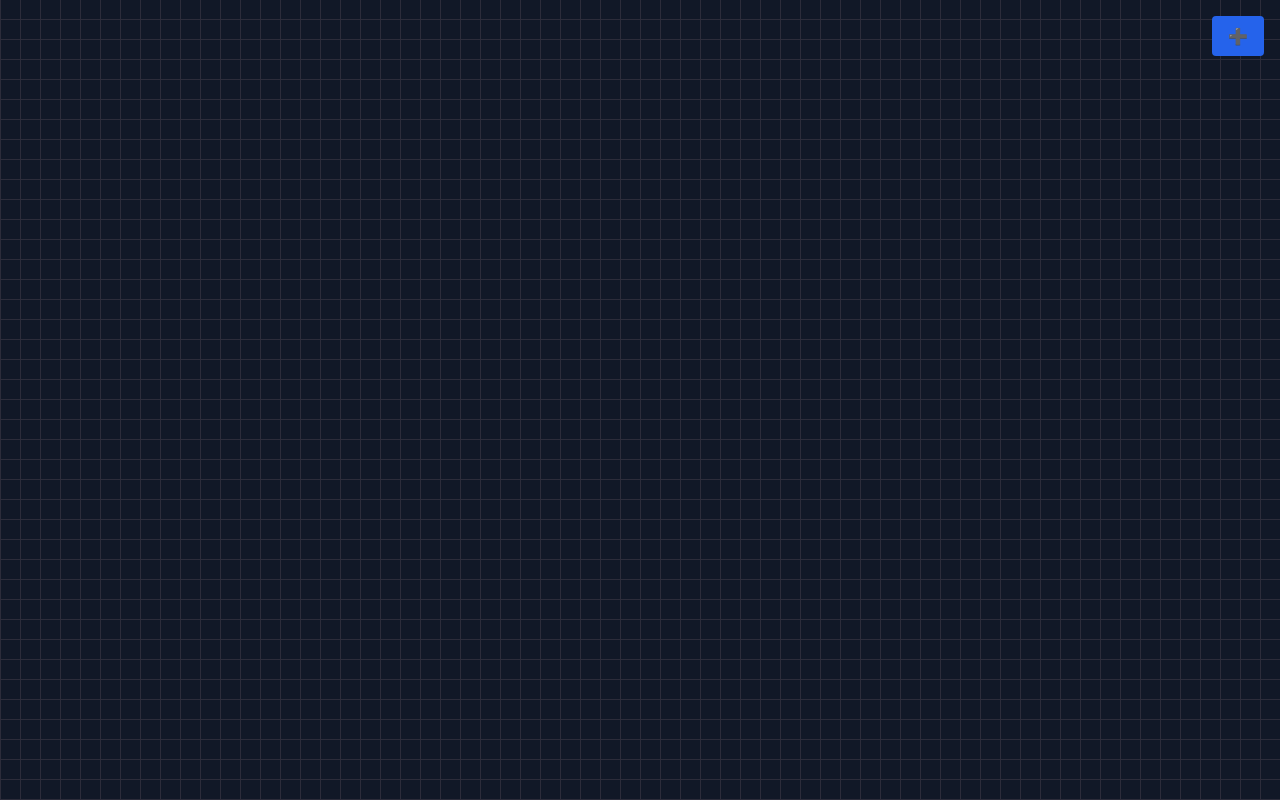
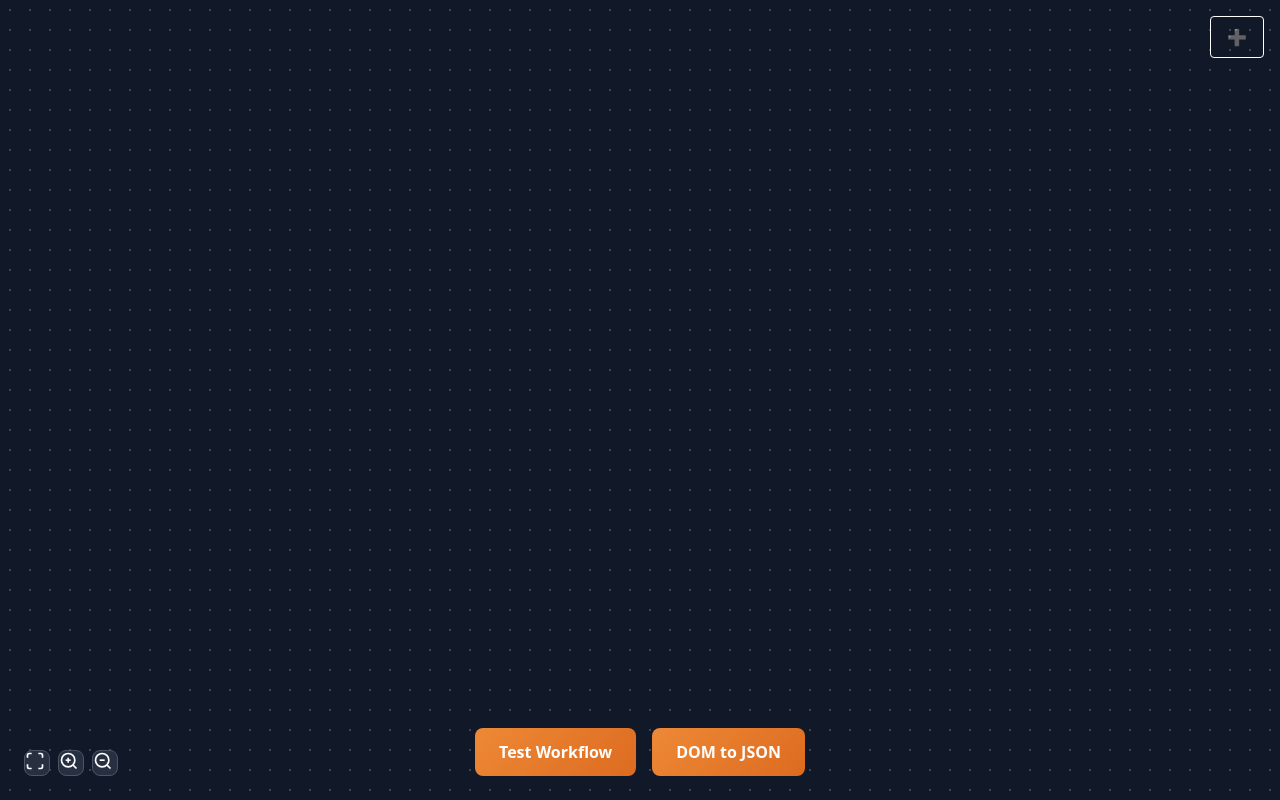
Before and after one commit to salman679/Flow-Canvas, a plain HTML site: page index.html in a window 1280 px wide. Drawn offline with nearby package versions, Linux system fonts and the light colour scheme.

Commit message:
updated the funtionality

```diff
--- a/index.html
+++ b/index.html
@@ -10,10 +10,75 @@
     <div id="canvas" class="relative w-screen h-screen canvas-bg">
       <svg id="connections" width="100%" height="100%"></svg>
 
+      <!-- Control Buttons (Bottom Left) -->
+      <div class="absolute bottom-6 left-6 flex space-x-2 z-20">
+        <button id="fullscreenBtn" class="control-btn p-3 rounded-lg">
+          <svg
+            width="20"
+            height="20"
+            viewBox="0 0 24 24"
+            fill="none"
+            stroke="currentColor"
+            stroke-width="2"
+          >
+            <path
+              d="M8 3H5a2 2 0 0 0-2 2v3m18 0V5a2 2 0 0 0-2-2h-3m0 18h3a2 2 0 0 0 2-2v-3M3 16v3a2 2 0 0 0 2 2h3"
+            />
+          </svg>
+        </button>
+        <button id="zoomInBtn" class="control-btn p-3 rounded-lg">
+          <svg
+            width="20"
+            height="20"
+            viewBox="0 0 24 24"
+            fill="none"
+            stroke="currentColor"
+            stroke-width="2"
+          >
+            <circle cx="11" cy="11" r="8" />
+            <path d="M21 21l-4.35-4.35" />
+            <line x1="11" y1="8" x2="11" y2="14" />
+            <line x1="8" y1="11" x2="14" y2="11" />
+          </svg>
+        </button>
+        <button id="zoomOutBtn" class="control-btn p-3 rounded-lg">
+          <svg
+            width="20"
+            height="20"
+            viewBox="0 0 24 24"
+            fill="none"
+            stroke="currentColor"
+            stroke-width="2"
+          >
+            <circle cx="11" cy="11" r="8" />
+            <path d="M21 21l-4.35-4.35" />
+            <line x1="8" y1="11" x2="14" y2="11" />
+          </svg>
+        </button>
+      </div>
+
+      <!-- Action Buttons (Bottom Center) -->
+      <div
+        class="absolute bottom-6 left-1/2 transform -translate-x-1/2 flex space-x-4 z-20"
+      >
+        <button
+          id="testWorkflowBtn"
+          class="action-btn px-6 py-3 rounded-lg font-semibold"
+        >
+          Test Workflow
+        </button>
+        <button
+          id="domToJsonBtn"
+          class="action-btn px-6 py-3 rounded-lg font-semibold"
+        >
+          DOM to JSON
+        </button>
+      </div>
+
       <!-- Add Button -->
       <button
         id="addNodeBtn"
-        class="absolute top-4 right-4 bg-blue-600 hover:bg-blue-700 px-4 py-2 rounded text-white z-20"
+        class="absolute top-4 right-4 border border-white px-4 py-2 rounded text-white z-20"
       >
         ➕
       </button>
--- a/script.js
+++ b/script.js
@@ -15,6 +15,8 @@ addNodeBtn.onclick = () => {
 nodeSelector.querySelectorAll("button").forEach((btn) => {
   btn.addEventListener("click", () => {
     createNode(btn.dataset.type);
+    console.log(btn.dataset.type);
+
     nodeSelector.classList.add("hidden");
   });
 });
@@ -27,7 +29,7 @@ function createNode(label) {
   node.style.left = `${100 + Math.random() * 500}px`;
   node.innerHTML = `
         <div class="font-bold mb-2">${label}</div>
-        <button class="connect-btn bg-blue-600 hover:bg-blue-500 text-sm px-2 py-1 rounded">+</button>
+        <button class="connect-btn absolute  bg-blue-600 hover:bg-blue-500 text-sm px-2 py-1 rounded">+</button>
       `;
   canvas.appendChild(node);
   nodes.push(node);
--- a/style.css
+++ b/style.css
@@ -1,7 +1,8 @@
 .canvas-bg {
-  background-image: linear-gradient(0deg, #2c2c3a 1px, transparent 1px),
-    linear-gradient(90deg, #2c2c3a 1px, transparent 1px);
+  background-image: radial-gradient(circle, #a5a5a5 0.1px, #0000 1px);
   background-size: 20px 20px;
+  /* background-color: #2d3748; */
+  background-repeat: repeat;
 }
 
 svg {
@@ -16,3 +17,26 @@ svg {
   z-index: 10;
   cursor: grab;
 }
+
+.control-btn {
+  backdrop-filter: blur(10px);
+  background: rgba(45, 55, 72, 0.8);
+  border: 1px solid #4a5568;
+  transition: all 0.2s ease;
+}
+
+.control-btn:hover {
+  background: rgba(74, 85, 104, 0.9);
+  transform: translateY(-1px);
+}
+
+.action-btn {
+  background: linear-gradient(135deg, #ed8936, #dd6b20);
+  transition: all 0.2s ease;
+}
+
+.action-btn:hover {
+  background: linear-gradient(135deg, #dd6b20, #c05621);
+  transform: translateY(-1px);
+  box-shadow: 0 4px 12px rgba(237, 137, 54, 0.3);
+}
```
